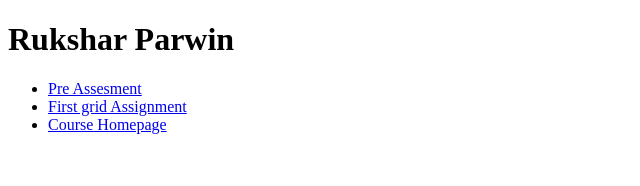
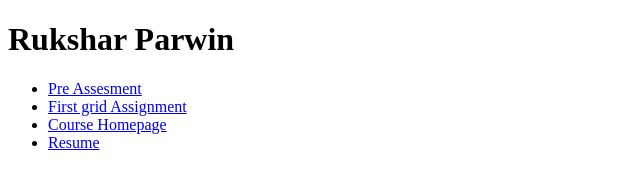
Before and after one commit to rxparwin/ifsc-3342, a plain HTML site: page index.html in a window 1280 px wide. Shown: the full height of the page, 0-640 px from the left. Drawn offline with Linux system fonts and the light colour scheme.

Commit message:
Resume submission

```diff
--- a/index.html
+++ b/index.html
@@ -15,6 +15,7 @@
       <li><a href="pre-assesment/index.html">Pre Assesment</a></li>
       <li><a href="First_grid/index.html">First grid Assignment</a></li>
        <li><a href="https://thomaswallace.net/course/mobile-web/spring-2021/">Course Homepage</a></li>
+       <li><a href="resume/index.html">Resume</a></li>
     </ul>
   </nav>
 </body>
```
